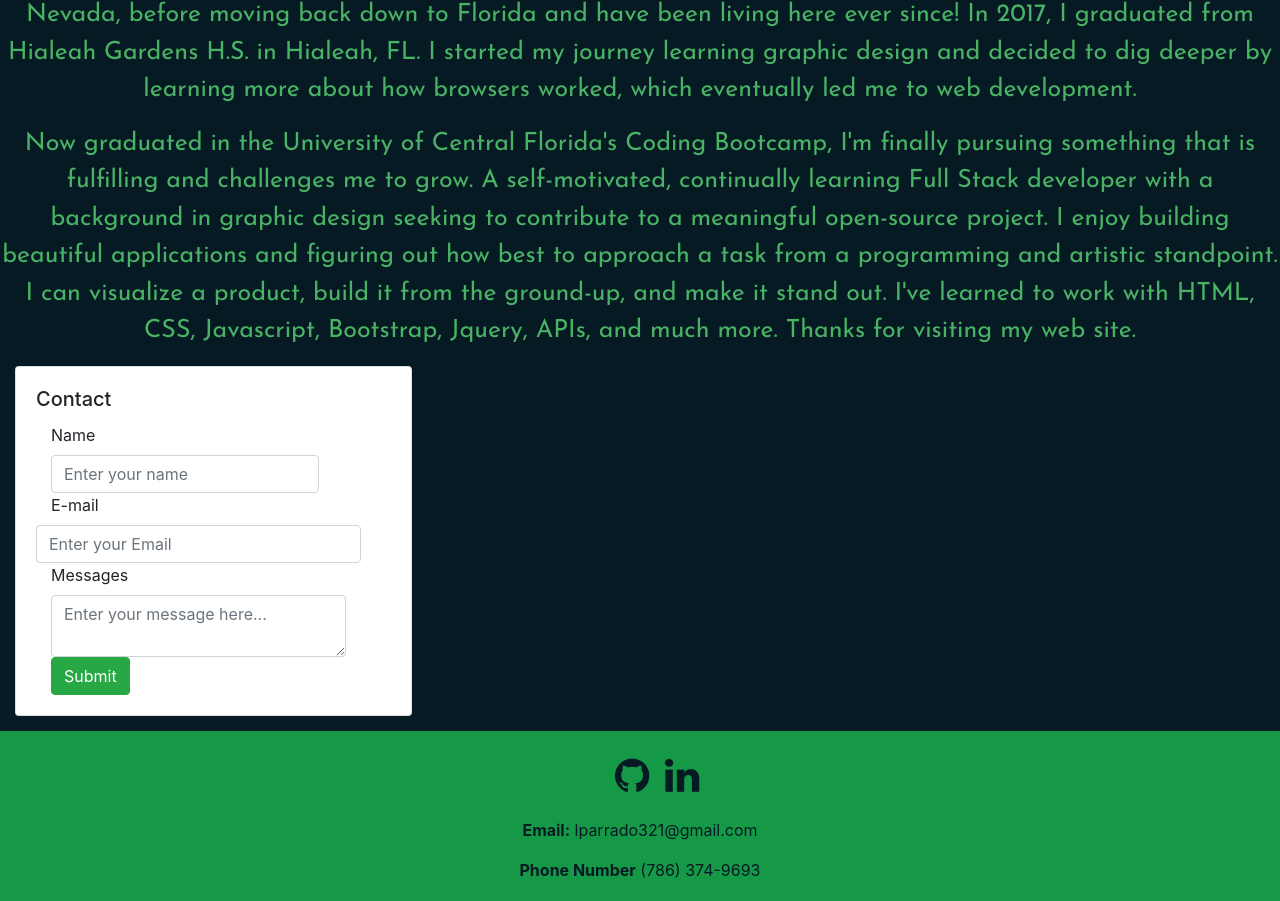
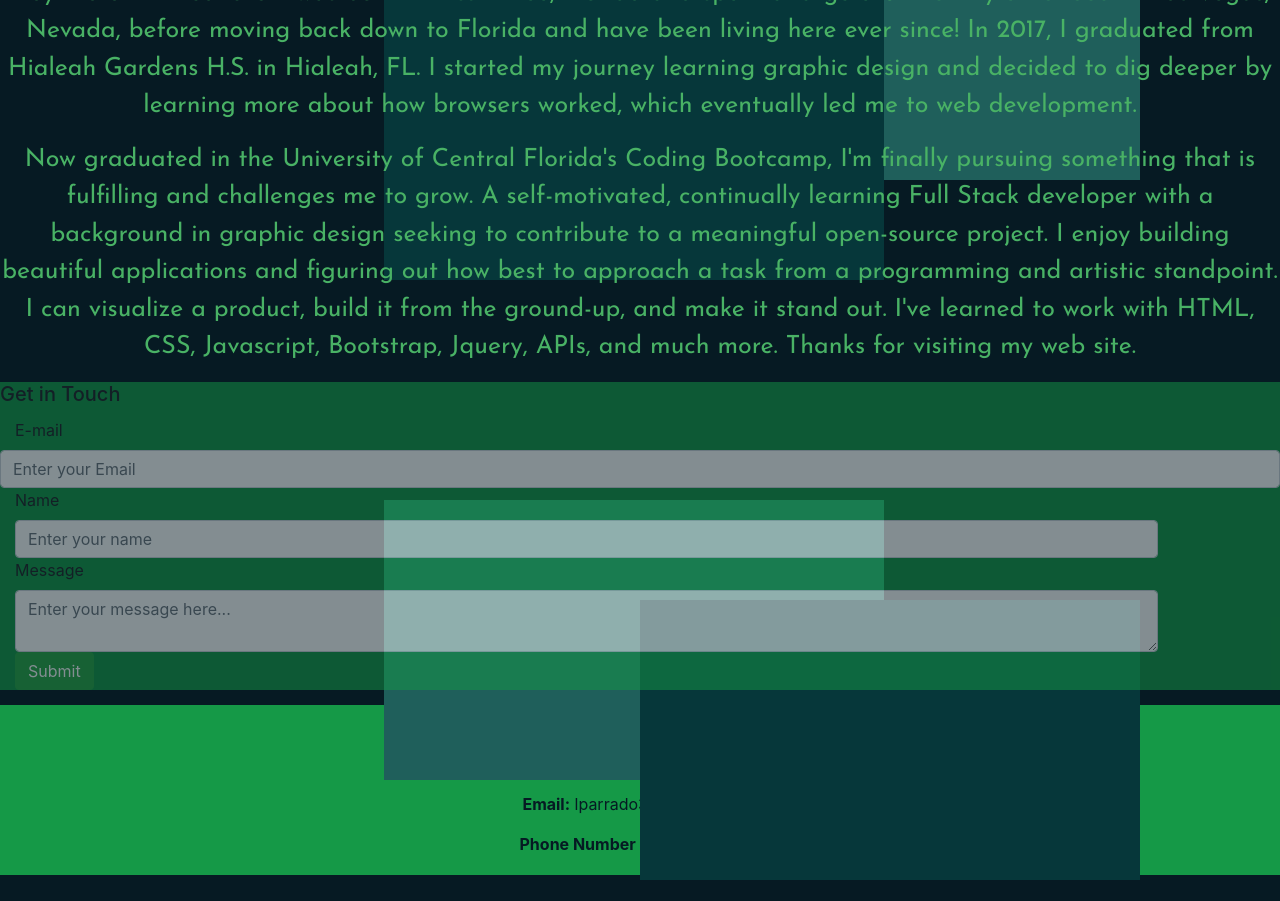
Before and after one commit to Bokosyk/React-Portfolio, a React (Create React App) app: page / in a window 1280 px wide. Shown: the part 400-1301 px from the top of the page. After the commit the page ends 1280 px from the top, so only its background shows below. Built offline with nearby package versions, Linux system fonts and the light colour scheme.

Commit message:
Stylizing Contact box in Info. Also, contact box was moved from about us page to Info component

```diff
--- a/src/components/Info/index.js
+++ b/src/components/Info/index.js
@@ -5,11 +5,20 @@ function Info() {
   return (
 
 
-     // PICTURE AND BIO
+    // PICTURE AND BIO
     <section>
       <div>
         <img src="https://raw.githubusercontent.com/Bokosyk/My-Portfolio/main/PICSmall.jpg" alt="Placeholder" className="img-thumbnail" />
       </div>
+
+      {/* BG graphics */}
+      <picture>
+        <figure className="fig1"></figure>
+        <figure className="fig2"></figure>
+        <figure className="fig3"></figure>
+        <figure className="fig4"></figure>
+        <figure className="fig5"></figure>
+      </picture>
 
       <p className="text"> Hey there! I'm Leandro. I was born in Kissimmee, Florida and spent a large
         chunk of my childhood in Las Vegas, Nevada, before moving back down to Florida and have been living here
@@ -18,6 +27,37 @@ function Info() {
       <p className="text">Now graduated in the University of Central Florida's Coding
         Bootcamp, I'm finally pursuing something that is fulfilling and challenges me to grow. A self-motivated, continually learning Full Stack developer with a background in graphic design seeking to contribute to a meaningful open-source project. I enjoy building beautiful applications and figuring out how best to approach a task from a programming and artistic standpoint. I can visualize a product, build it from the ground-up, and make it stand out. I've learned to work with
         HTML, CSS, Javascript, Bootstrap, Jquery, APIs, and much more. Thanks for visiting my web site.</p>
+
+      <aside className="touchbase">
+
+        <h5 className="card-title">Get in Touch</h5>
+
+
+
+          {/* // <!-- Email input --> */}
+          <div className="input-row col-md-11">
+            <label id="email-label">E-mail</label>
+          </div>
+          <input id="email" className="form-control" type="email" placeholder="Enter your Email" required />
+
+          {/* // <!-- Name input --> */}
+          <div className="input-row col-md-11 ">
+            <label id="name-label">Name</label>
+            <input id="name" className="form-control" type="text" placeholder="Enter your name" required />
+          </div>
+
+        <div className="input-row col-md-11">
+          <label>Message</label>
+          <textarea rows="" cols="84" className="form-control" name="description" placeholder="Enter your message here..."></textarea>
+        </div>
+
+
+        {/* // <!-- Portfolio images --> */}
+        <div className="col-lg-3">
+          <button type="button" className="btn btn-success">Submit</button>
+        </div>
+
+      </aside>
     </section>
   );
 }
--- a/src/components/Info/style.css
+++ b/src/components/Info/style.css
@@ -1,12 +1,14 @@
 /* ABOUT US IMAGE */
 img {
   display: block;
+  position: relative;
   margin-left: auto;
   margin-right: auto;
   height: 10px;
   width: 300px;
   border: 10px solid #EEE5E5;
 	outline: 5px dashed #EEE5E5;
+  z-index: 3;
 
 }
 
@@ -17,8 +19,59 @@ img.img-thumbnail {
 
   /* ABOUT US TEXT */
 .text {
+  position: relative;
   font-family: 'Josefin Sans', cursive;
   font-size: 25px;
   text-align: center;
   color: #49B265;
+  z-index: 2;
 }
+
+/* CONTACT SECTION */
+.touchbase {
+  background-color:#159947;
+  position: relative;
+  opacity: 0.5;
+  z-index: 2;
+}
+
+/* BG Graphics */
+.fig1 {
+  position: absolute;
+  height: 280px;
+  width: 500px;
+  top: 300px;
+  left: 50vw;
+  background-color: #1F5F5B;
+  z-index: 1;
+}
+
+.fig2 {
+  position: absolute;
+  height: 280px;
+  width: 500px;
+  top: 900px;
+  left: 30vw;
+  background-color: #1F5F5B;
+  z-index: 1;
+}
+
+.fig3 {
+  position: absolute;
+  height: 280px;
+  width: 500px;
+  top: 400px;
+  left: 30vw;
+  background-color: #06373A;
+  z-index: 1;
+}
+
+.fig4 {
+  position: absolute;
+  height: 280px;
+  width: 500px;
+  top: 1000px;
+  left: 50vw;
+  background-color: #06373A;
+  z-index: 1;
+}
--- a/src/components/Navbar/style.css
+++ b/src/components/Navbar/style.css
@@ -13,10 +13,15 @@ nav.navbar.navbar-default {
   font-size: 50px;
   margin: 0px 0px 0px 20px;
   padding: 0px 0px 0px 10px;
+  -webkit-transition: color 0.5s ease-out;
+  -moz-transition: color 0.5s ease-out;
+  -o-transition: color 0.5s ease-out;
+  transition: color 0.5s ease-out;
 }
 
 .title:hover{
   color: #ecf0f1;
+  text-decoration: none;
 }
 
 .nav-item {
@@ -26,6 +31,10 @@ nav.navbar.navbar-default {
   color: #061A23;
   font-family: 'Josefin Sans', sans-serif;
   text-align: center;
+  -webkit-transition: color 0.5s ease-out;
+  -moz-transition: color 0.5s ease-out;
+  -o-transition: color 0.5s ease-out;
+  transition: color 0.5s ease-out;
 }
 
 .nav-link:hover {
--- a/src/pages/About.js
+++ b/src/pages/About.js
@@ -6,46 +6,7 @@ import Footer from '../components/Footer';
 function About() {
   return (
     <article>
-      <Info>
-        <h2> Full Stack Web Developer</h2>
-
-      </Info>
-      <div className="row-align-left">
-
-        <div className="col-md-4">
-          <div className="card mt-2">
-            <div className="card-body">
-
-              <h5 className="card-title">Contact</h5>
-
-              {/* // <!-- Name input --> */}
-              <div className="row first container">
-                <div className="input-row col-md-11 ">
-                  <label id="name-label">Name</label>
-                  <input id="name" className="form-control" type="text" placeholder="Enter your name" required />
-                </div>
-
-                {/* // <!-- Email input --> */}
-                <div className="input-row col-md-11">
-                  <label id="email-label">E-mail</label>
-                </div>
-                <input id="email" className="form-control" type="email" placeholder="Enter your Email" required />
-              </div>
-
-              <div className="input-row col-md-11">
-                <label>Messages</label>
-                <textarea rows="" cols="84" className="form-control" name="description" placeholder="Enter your message here..."></textarea>
-              </div>
-
-
-              {/* // <!-- Portfolio images --> */}
-              <div className="col-lg-3">
-                <button type="button" className="btn btn-success">Submit</button>
-              </div>
-            </div>
-          </div>
-        </div>
-      </div>
+      <Info />
       <Footer />
     </article>
 
```
